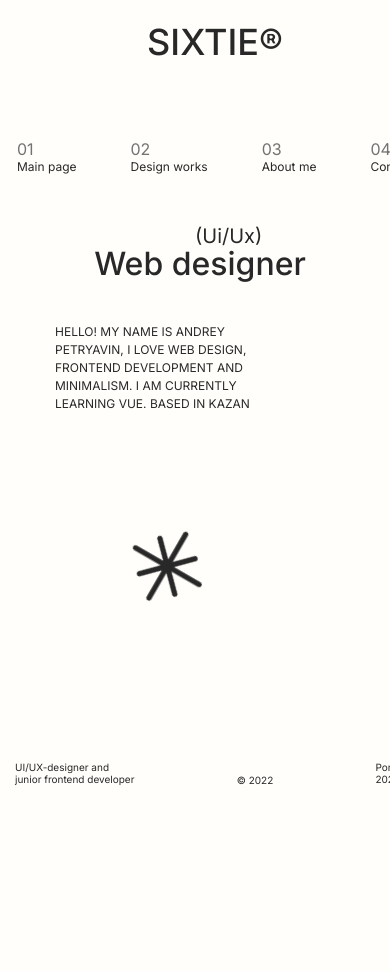
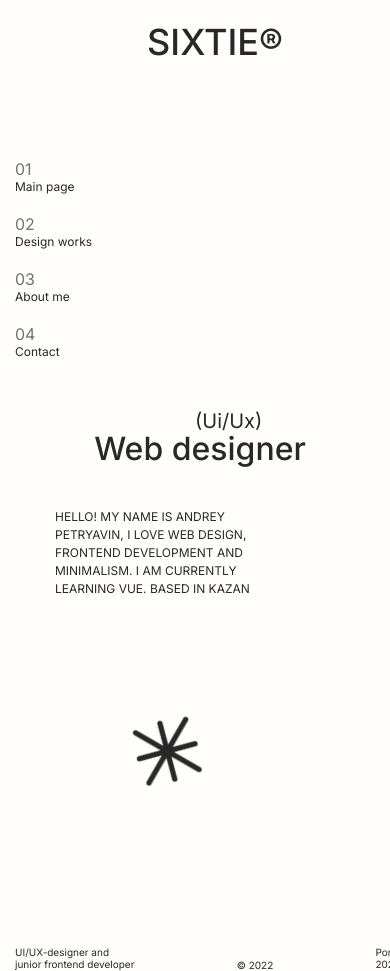
Before and after one commit to Sixt1e/portfolio, a plain HTML site: page index.html in a window 390 px wide. Shown: the top 971 px of the page. Before the commit the page ends 844 px from the top, so only its background shows below. Drawn offline with Linux system fonts and the light colour scheme; a web font is replaced by a local one.

Commit message:
Update adaptive.css

```diff
--- a/styles/adaptive.css
+++ b/styles/adaptive.css
@@ -96,6 +96,10 @@
     margin: 0 auto;
   }
 
+  .menu {
+    display: block;
+  }
+
   li {
     font-size: 12px;
   }
```
